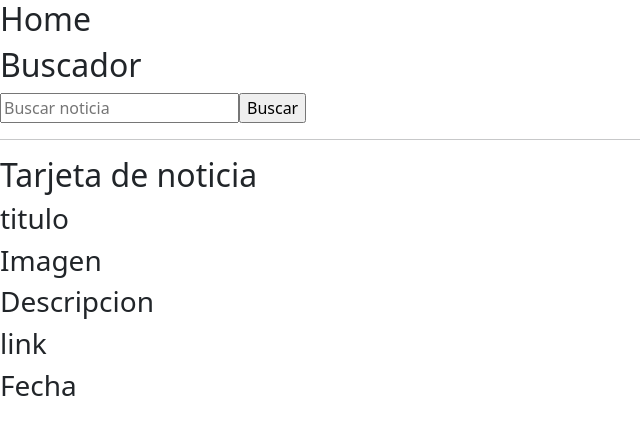
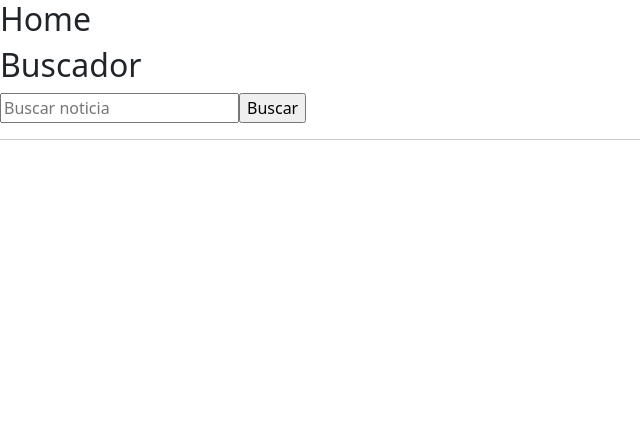
Before and after one commit to Aldeer/tpi-info-2022-aldeer, a React (Create React App) app: page / in a window 1280 px wide. Shown: the top 434 px of the page, without its empty margins (0-640 px from the left). Built offline with nearby package versions, Linux system fonts and the light colour scheme; no server answers.

Commit message:
tarjeta de noticias creado y la funcion de busqueda(falta darle estilos, y la paginacion)

```diff
--- /dev/null
+++ b/src/components/Loading.js
@@ -0,0 +1,11 @@
+import React from "react";
+
+const Loading = () => {
+  return (
+    <div>
+      <h2>Cargando...</h2>
+    </div>
+  );
+};
+
+export default Loading;
--- /dev/null
+++ b/src/components/NoResults.js
@@ -0,0 +1,11 @@
+import React from "react";
+
+const NoResults = () => {
+  return (
+    <div>
+      <h2>No se obtuvo resultado</h2>
+    </div>
+  );
+};
+
+export default NoResults;
--- a/src/components/card/NewsCard.js
+++ b/src/components/card/NewsCard.js
@@ -5,15 +5,15 @@ import LinkCard from "./components-card/LinkCard";
 import TitleCard from "./components-card/TitleCard";
 import DateCard from "./components-card/DateCard";
 
-const NewsCard = () => {
+const NewsCard = ({ el }) => {
   return (
     <div>
       <h2>Tarjeta de noticia</h2>
-      <TitleCard />
-      <ImageCard />
-      <DescriptionCard />
-      <LinkCard />
-      <DateCard />
+      <TitleCard title={el.title} />
+      <ImageCard urlToImage={el.urlToImage} />
+      <DescriptionCard description={el.description} />
+      <LinkCard url={el.url} />
+      <DateCard publishedAt={el.publishedAt} />
     </div>
   );
 };
--- a/src/components/card/components-card/DateCard.js
+++ b/src/components/card/components-card/DateCard.js
@@ -1,9 +1,9 @@
 import React from "react";
 
-const DateCard = () => {
+const DateCard = ({ publishedAt }) => {
   return (
     <div>
-      <h3>Fecha</h3>
+      <h3>{publishedAt}</h3>
     </div>
   );
 };
--- a/src/components/card/components-card/DescriptionCard.js
+++ b/src/components/card/components-card/DescriptionCard.js
@@ -1,9 +1,9 @@
 import React from "react";
 
-const DescriptionCard = () => {
+const DescriptionCard = ({ description }) => {
   return (
     <div>
-      <h3>Descripcion</h3>
+      <h3>{description}</h3>
     </div>
   );
 };
--- a/src/components/card/components-card/ImageCard.js
+++ b/src/components/card/components-card/ImageCard.js
@@ -1,9 +1,9 @@
 import React from "react";
 
-const ImageCard = () => {
+const ImageCard = ({ urlToImage }) => {
   return (
     <div>
-      <h3>Imagen</h3>
+      <img src={urlToImage} alt="..." />
     </div>
   );
 };
--- a/src/components/card/components-card/LinkCard.js
+++ b/src/components/card/components-card/LinkCard.js
@@ -1,9 +1,9 @@
 import React from "react";
 
-const LinkCard = () => {
+const LinkCard = ({ url }) => {
   return (
     <div>
-      <h3>link</h3>
+      <h3>{url}</h3>
     </div>
   );
 };
--- a/src/components/card/components-card/TitleCard.js
+++ b/src/components/card/components-card/TitleCard.js
@@ -1,9 +1,9 @@
 import React from "react";
 
-const TitleCard = () => {
+const TitleCard = ({ title }) => {
   return (
     <div>
-      <h3>titulo</h3>
+      <h3>{title}</h3>
     </div>
   );
 };
--- a/src/components/forms/SearchBar.js
+++ b/src/components/forms/SearchBar.js
@@ -1,27 +1,24 @@
 import React, { useState } from "react";
 
-const initialForm = { search: "" };
+const initialSearch = "";
 
 const SearchBar = ({ handleSearch }) => {
-  const [form, setform] = useState(initialForm);
-
+  const [form, setform] = useState(initialSearch);
+  //console.log(form);
   const handleChange = (e) => {
-    setform({
-      ...form,
-      [e.target.name]: e.target.value,
-    });
+    setform(e.target.value);
   };
   const handleSubmit = (e) => {
     e.preventDefault();
 
-    if (!form.search) {
+    if (!form) {
       alert("Advertencia: Busqueda vacia");
       return;
     }
 
-    if (form.search.trim().length > 2) {
+    if (form.trim().length > 2) {
       handleSearch(form);
-      setform(initialForm);
+      setform(initialSearch);
     } else {
       alert("Advertencia: Ingreso menos de 3 caracteres");
       return;
@@ -36,7 +33,7 @@ const SearchBar = ({ handleSearch }) => {
           name="search"
           placeholder="Buscar noticia"
           onChange={handleChange}
-          value={form.search}
+          value={form}
         />
         <input type="submit" value="Buscar" />
       </form>
--- a/src/hooks/useFetchApi.js
+++ b/src/hooks/useFetchApi.js
@@ -7,15 +7,16 @@ export const useFetchApi = (search, page) => {
   const [data, setData] = useState(null);
   const [loading, setLoading] = useState(false);
   const [error, setError] = useState(null);
-
-  let url = `https://newsapi.org/v2/everything?q=${search}&apiKey=${API_KEY}&page=${page}&pageSize=10`;
+  //console.log(search);
+  let url = `https://newsapi.org/v2/everything?q=${search}&apiKey=${API_KEY}&page=${page}&pageSize=10&language=es`;
 
   const fetch = async () => {
-    if (search.length >= 3) {
+    if (search) {
       setLoading(true);
       return await axios
         .get(url)
         .then((res) => {
+          console.log(res);
           setData(res.data);
           setLoading(false);
         })
--- a/src/pages/Home.js
+++ b/src/pages/Home.js
@@ -1,23 +1,29 @@
 import React, { useState, useEffect } from "react";
+import Loading from "../components/Loading";
 import NewsCard from "../components/card/NewsCard";
 import SearchBar from "../components/forms/SearchBar";
 import { useFetchApi } from "../hooks/useFetchApi";
+import NoResults from "../components/NoResults";
 
 const Home = () => {
   const [search, setSearch] = useState(null);
-  const { data, loading, error } = useFetchApi("bitcoin", 1);
+  const { data, loading, error } = useFetchApi(search, 1);
+
   const handleSearch = (data) => {
     setSearch(data);
   };
-  useEffect(() => {
-    console.log(search);
-  }, [search]);
+  console.log(data);
+  useEffect(() => {}, [search]);
+
   return (
     <div>
       <h2>Home</h2>
       <SearchBar handleSearch={handleSearch} />
       <hr />
-      <NewsCard />
+      {loading && <Loading />}
+      {search &&
+        !loading &&
+        data?.articles.map((el, index) => <NewsCard key={index} el={el} />)}
     </div>
   );
 };
```
